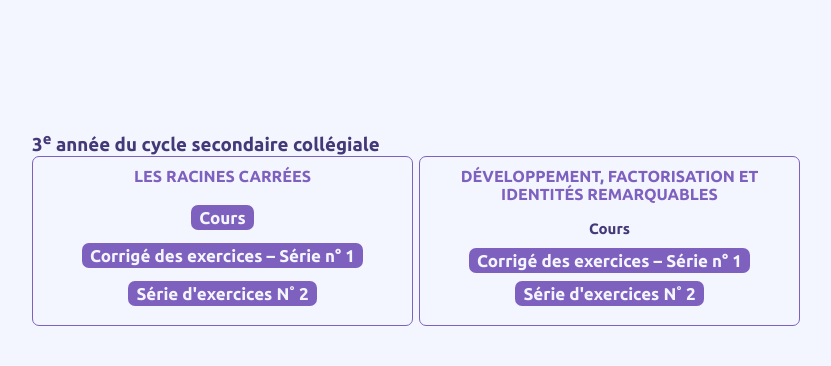
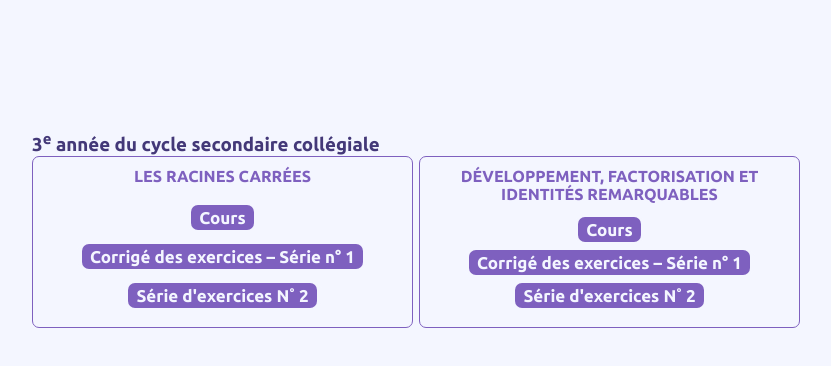
Before and after one commit to Ayo-Oub/collegeMaths, a plain HTML site: page index.html in a window 1280 px wide. Shown: the whole page, without its empty margins (224-1055 px from the left). Drawn offline with Linux system fonts and the light colour scheme.

Commit message:
cours dev

```diff
--- a/index.html
+++ b/index.html
@@ -40,7 +40,7 @@
           <div class="box">
             <h4>DÉVELOPPEMENT, FACTORISATION
 ET IDENTITÉS REMARQUABLES</h4>
-            <h6>Cours</h6>
+            <h6><a href="Cours/3Apic/2DevFacIden.pdf" download ">Cours</a></h6>
             <p><a href="Exercices/3Apic/2DevFacIdePui-1.pdf" download ">Corrigé des exercices – Série n° 1</a></p>
             <p><a href="Exercices/3Apic/2DevFacIdePui-2.pdf" download ">Série d'exercices N˚ 2</a></p>
           </div>
```
